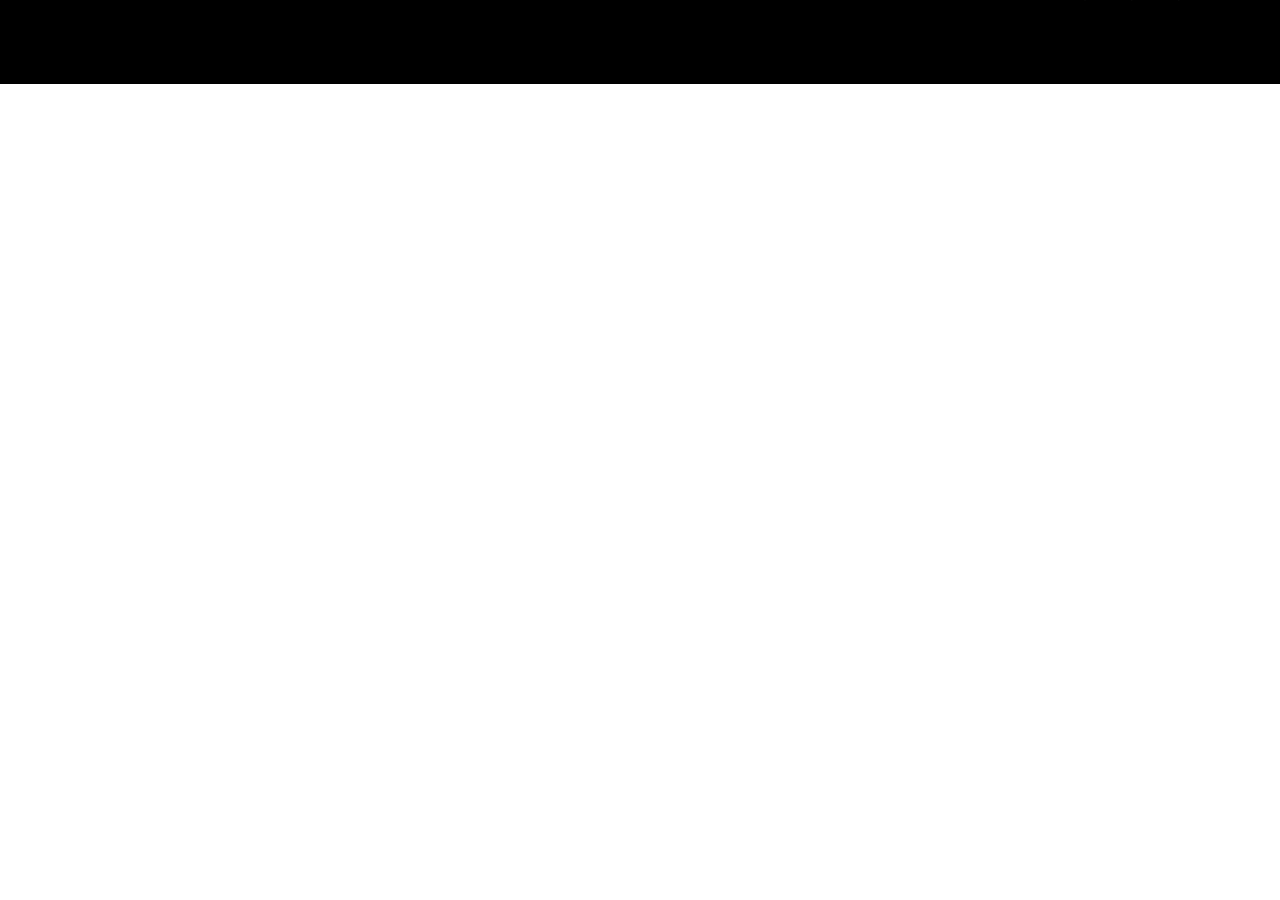
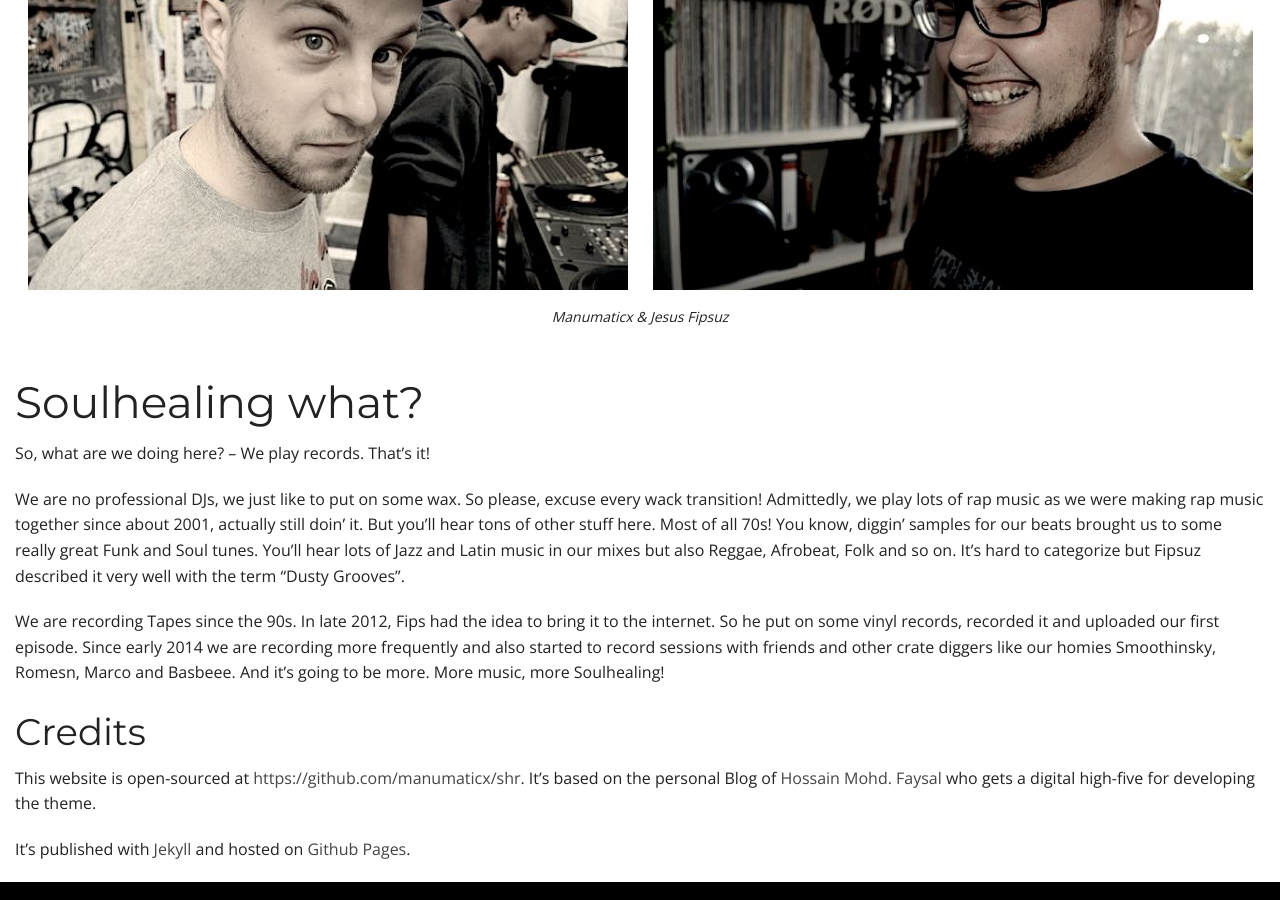
Before and after one commit to manumaticx/shr, a Jekyll site: the page built from about.md, in a window 1280 px wide and 900 px high, scrolled down 496 px. Built offline with Jekyll 4.4.1, drawn with Linux system fonts in a browser that asks for light colours; nearby versions of some CDN libraries; comment, search, counter and statistics services are not loaded; before the commit the page ends 900 px from its top, so only the background shows below that.

Commit message:
add about

```diff
--- a/_includes/footer.html
+++ b/_includes/footer.html
@@ -3,7 +3,7 @@
          <section>&copy; {{ site.time | date: '%Y' }}
            <a href="{{ site.url }}about">{{ site.owner.name }}</a>
            &bull; All rights reserved. &bull;
-           <a href="{{ site.url }}imprint.html">Impressum</a>
+           <a href="{{ site.url }}/imprint.html">Impressum</a>
          </section>
          <section>
            <a href="https://github.com/hmfaysal/Notepad">Notepad</a> Theme by <a href="https://twitter.com/hmfaysal">hmfaysal</a>
--- a/about.md
+++ b/about.md
@@ -1,13 +1,26 @@
 ---
 layout: page
 permalink: /about/index.html
-title: Coming soon
+title: About
 ---
 
-<!--
-We are [Jesus Fipsuz](https://www.facebook.com/jesus.fipsuz) & [Manumaticx](https://twitter.com/manumaticx). We were making rap music since about 2001 and we actually still do.
+<figure class="half">
+  <img src="{{ site.url }}/images/about/manu.jpg">
+	<img src="{{ site.url }}/images/about/fips.jpg">
+  <figcaption>Manumaticx & Jesus Fipsuz</figcaption>
+</figure>
 
-We play records. That's it! We are no professional DJs, we just like to put on some wax. Admittedly, as rap music is our
+# Soulhealing what?
 
-We are recording Tapes since the 90s. In late 2012, Fips had the idea to bring it to the internet. So he put on some vinyl records, recorded it and uploaded it to Soundcloud. We soon moved to Mixcloud as it is way more convenient for longer mixes.
--->
+So, what are we doing here? – We play records. That's it!
+
+We are no professional DJs, we just like to put on some wax. So please, excuse every wack transition! Admittedly, we play lots of rap music as we were making rap music together since about 2001, actually still doin' it. But you'll hear tons of other stuff here. Most of all 70s! You know, diggin' samples for our beats brought us to some really great Funk and Soul tunes. You'll hear lots of Jazz and Latin music in our mixes but also Reggae, Afrobeat, Folk and so on. It's hard to categorize but Fipsuz described it very well with the term "Dusty Grooves".
+
+We are recording Tapes since the 90s. In late 2012, Fips had the idea to bring it to the internet. So he put on some vinyl records, recorded it and uploaded our first episode. Since early 2014 we are recording more frequently and also started to record sessions with friends and other crate diggers like our homies Smoothinsky, Romesn, Marco and Basbeee. And it's going to be more. More music, more Soulhealing!
+
+
+## Credits
+
+This website is open-sourced at [https://github.com/manumaticx/shr](https://github.com/manumaticx/shr). It's based on the personal Blog of [Hossain Mohd. Faysal](https://twitter.com/hmfaysal) who gets a digital high-five for developing the theme.
+
+It's published with [Jekyll](http://jekyllrb.com/) and hosted on [Github Pages](https://pages.github.com/).
```
Also changed, not shown: images/about/fips.jpg (added), images/about/manu.jpg (added).
